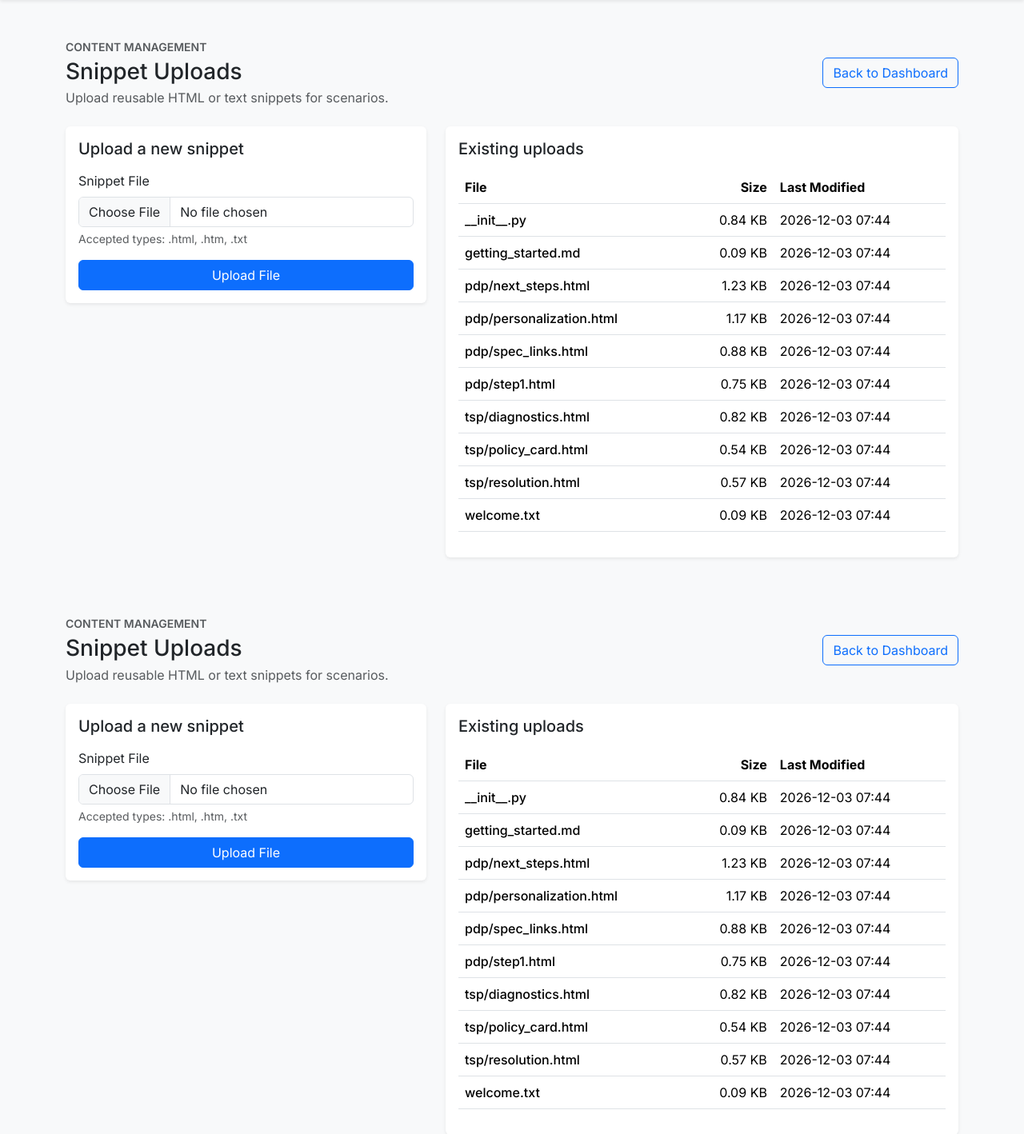
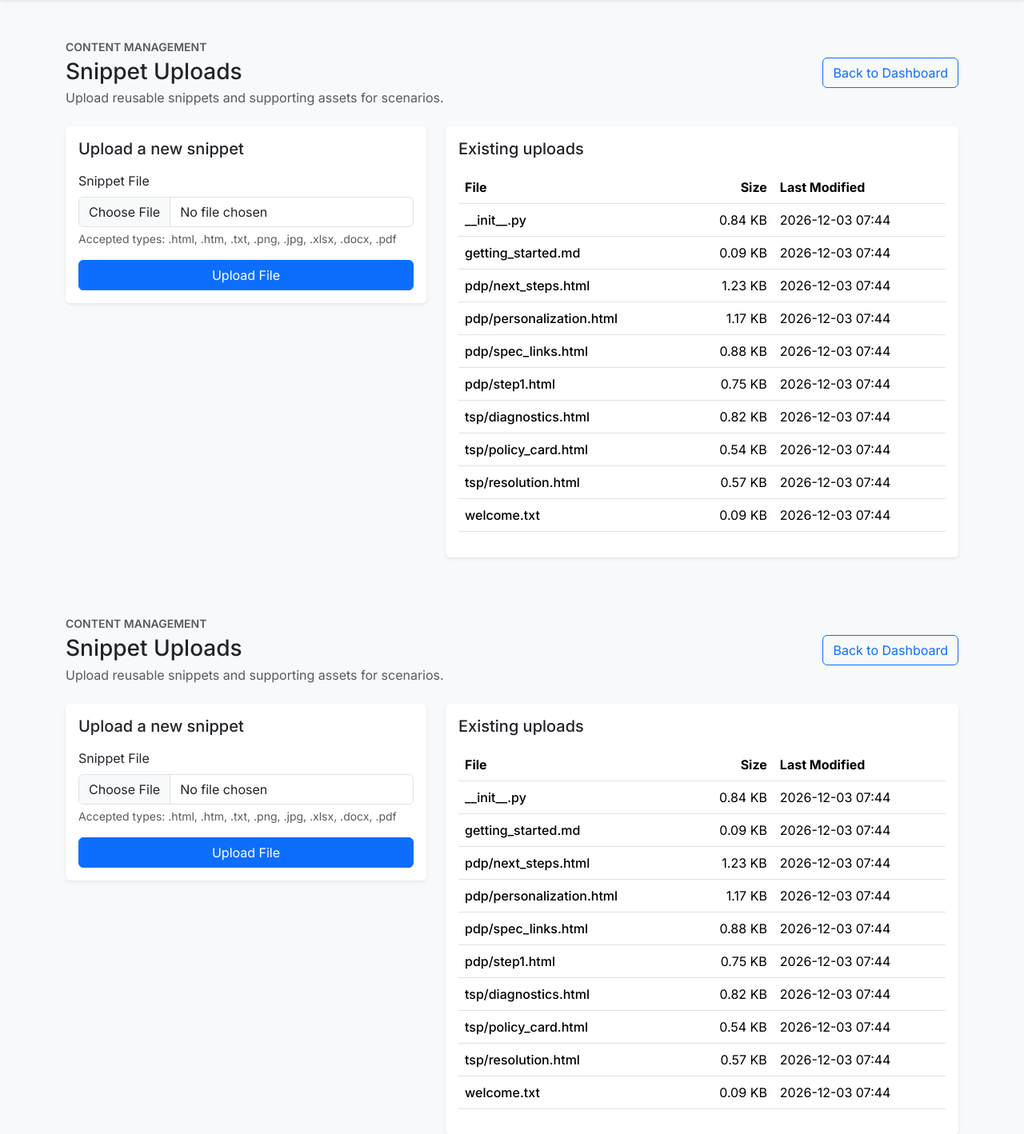
Before and after one commit to zageabb/reflex_AgentDemo, a Flask app: page /admin/uploads in a window 1280 px wide. Shown: the part 74-1492 px from the top of the page at 80% size. Run offline with Flask 3, Linux system fonts and the light colour scheme; a user stored in the database is signed in; tables that the repository leaves empty hold one stand-in row (values such as "Sample post"); some libraries are stand-ins or nearby versions.

Commit message:
Allow additional upload file types

```diff
--- a/app/admin/forms.py
+++ b/app/admin/forms.py
@@ -9,13 +9,16 @@ from wtforms.validators import DataRequired, Length, Optional, Regexp
 
 
 class UploadForm(FlaskForm):
-    """Upload form restricted to HTML and text snippets."""
+    """Upload form restricted to approved snippet and asset types."""
 
     file = FileField(
         "Snippet File",
         validators=[
             FileRequired(),
-            FileAllowed({"html", "htm", "txt"}, "Allowed extensions: .html, .htm, .txt"),
+            FileAllowed(
+                {"html", "htm", "txt", "png", "jpg", "xlsx", "docx", "pdf"},
+                "Allowed extensions: .html, .htm, .txt, .png, .jpg, .xlsx, .docx, .pdf",
+            ),
         ],
     )
     submit = SubmitField("Upload File")
--- a/app/admin/routes.py
+++ b/app/admin/routes.py
@@ -32,7 +32,16 @@ from .forms import (
 )
 
 
-ALLOWED_UPLOAD_EXTENSIONS = {".html", ".htm", ".txt"}
+ALLOWED_UPLOAD_EXTENSIONS = {
+    ".html",
+    ".htm",
+    ".txt",
+    ".png",
+    ".jpg",
+    ".xlsx",
+    ".docx",
+    ".pdf",
+}
 
 
 def _require_admin() -> None:
@@ -153,7 +162,10 @@ def upload_file():
 
     extension = Path(filename).suffix.lower()
     if extension not in ALLOWED_UPLOAD_EXTENSIONS:
-        flash("Unsupported file type. Upload .html, .htm, or .txt files.", "danger")
+        flash(
+            "Unsupported file type. Upload .html, .htm, .txt, .png, .jpg, .xlsx, .docx, or .pdf files.",
+            "danger",
+        )
         return redirect(url_for("admin.uploads"))
 
     upload_dir = Path(current_app.config["UPLOAD_DIR"])
--- a/app/templates/admin/uploads.html
+++ b/app/templates/admin/uploads.html
@@ -8,7 +8,7 @@
       <div>
         <p class="text-uppercase text-muted small fw-semibold mb-1">Content management</p>
         <h1 class="h3 mb-1">Snippet Uploads</h1>
-        <p class="text-muted mb-0">Upload reusable HTML or text snippets for scenarios.</p>
+        <p class="text-muted mb-0">Upload reusable snippets and supporting assets for scenarios.</p>
       </div>
       <a class="btn btn-outline-primary" href="{{ url_for('admin.dashboard') }}">Back to Dashboard</a>
     </div>
@@ -23,7 +23,7 @@
               <div class="mb-3">
                 {{ form.file.label(class="form-label") }}
                 {{ form.file(class="form-control") }}
-                <div class="form-text">Accepted types: .html, .htm, .txt</div>
+                <div class="form-text">Accepted types: .html, .htm, .txt, .png, .jpg, .xlsx, .docx, .pdf</div>
                 {% for error in form.file.errors %}
                   <div class="text-danger small">{{ error }}</div>
                 {% endfor %}
--- a/config.py
+++ b/config.py
@@ -36,7 +36,7 @@ class Config:
     )
     UPLOAD_EXTENSIONS = _parse_extensions(
         os.getenv("UPLOAD_EXTENSIONS"),
-        {".txt", ".md", ".json", ".pdf"},
+        {".txt", ".md", ".json", ".pdf", ".html", ".htm", ".png", ".jpg", ".xlsx", ".docx"},
     )
 
 
```
Also changed, not shown: README.md.
